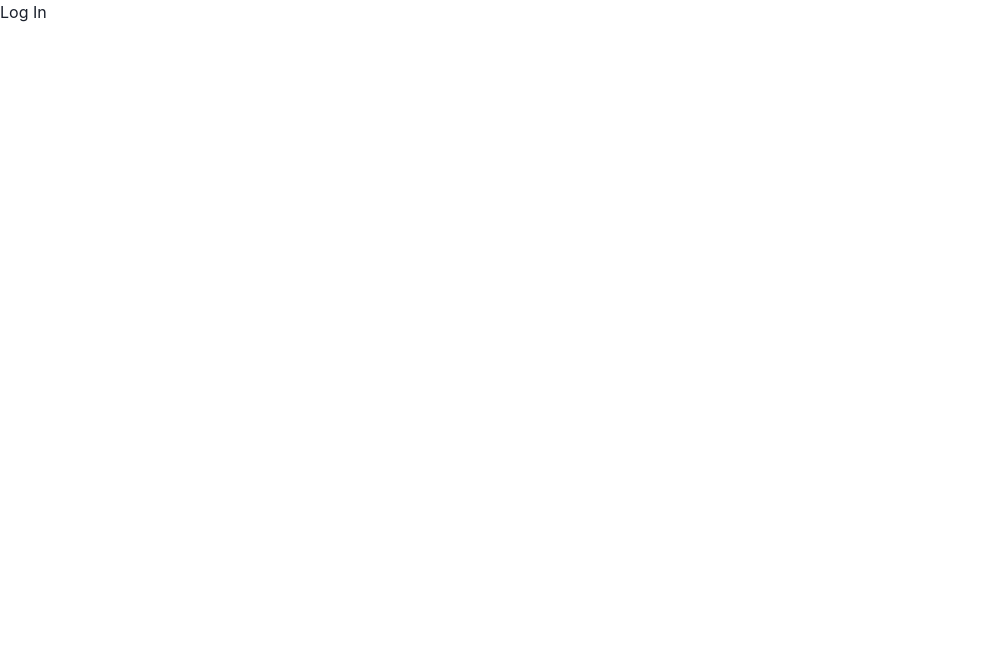
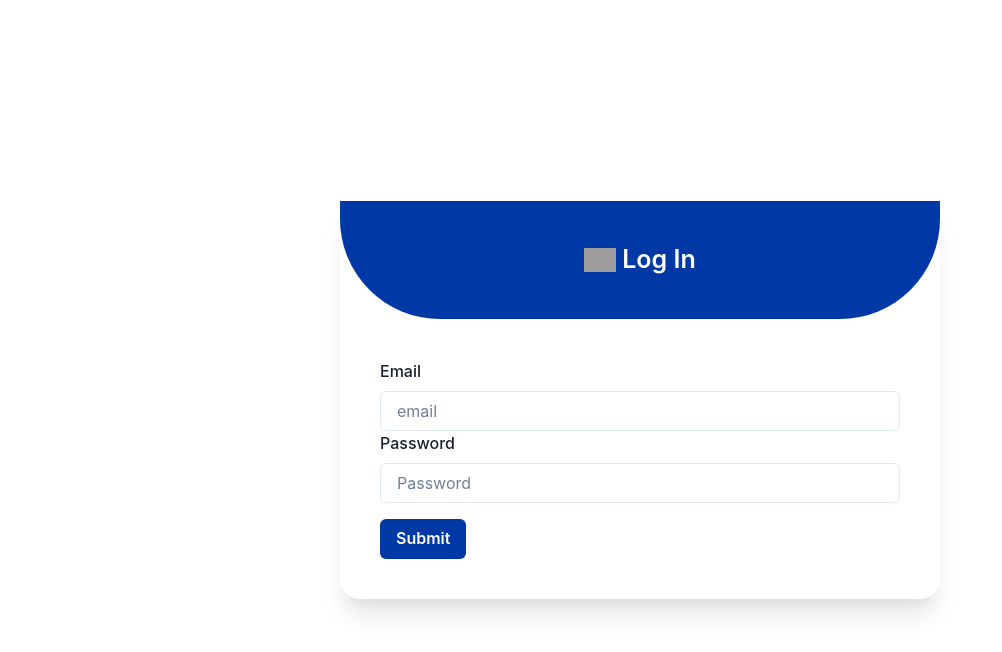
Before and after one commit to Tahsin0909/Stock_Ease, a React (Vite) app: page /logIn in a window 1280 px wide. Shown: the top 652 px of the page, without its empty margins (0-1002 px from the left). Built offline with nearby package versions, Linux system fonts and the light colour scheme; grey boxes are pictures that could not be loaded; a web font is replaced by a local one.

Commit message:
Added Login page

```diff
--- a/package.json
+++ b/package.json
@@ -16,6 +16,7 @@
     "framer-motion": "^11.2.10",
     "react": "^18.2.0",
     "react-dom": "^18.2.0",
+    "react-hook-form": "^7.51.5",
     "react-router-dom": "^6.23.1"
   },
   "devDependencies": {
--- /dev/null
+++ b/src/pages/Login/LogIn.css
@@ -0,0 +1,19 @@
+.custom-shape-divider-top-1717175539 {
+    position: relative;
+    top: 0;
+    left: 0;
+    width: 100%;
+    overflow: hidden;
+    line-height: 0;
+}
+
+.custom-shape-divider-top-1717175539 svg {
+    position: relative;
+    display: block;
+    width: calc(100% + 1.3px);
+    height: 275px;
+}
+
+.custom-shape-divider-top-1717175539 .shape-fill {
+    fill: #0039A6;
+}
--- /dev/null
+++ b/src/pages/Login/Login.jsx
@@ -0,0 +1,107 @@
+import { useForm } from 'react-hook-form'
+import {
+    FormLabel,
+    FormControl,
+    Input,
+    Button,
+    Box,
+    FormErrorMessage,
+    Image,
+    Text
+} from '@chakra-ui/react'
+
+import './LogIn.css'
+import { useNavigate } from 'react-router-dom';
+
+const Login = () => {
+
+    const navigate = useNavigate();
+
+    const {
+        handleSubmit,
+        register,
+        formState: { errors, isSubmitting },
+    } = useForm()
+
+    function onSubmit(values) {
+        return new Promise((resolve) => {
+            setTimeout(() => {
+                console.log(values);
+                const AuthUser = { email: values.email, password: values.password }
+                const AuthUserStringify = JSON.stringify(AuthUser)
+                localStorage.setItem('AuthUser', AuthUserStringify)
+                navigate('/')
+                resolve()
+            }, 3000)
+        })
+    }
+    // const { colorMode } = useColorMode()
+
+    return (
+        // color={colorMode === 'light' ? 'blue' : 'white'}
+        <Box display={'flex'} alignItems={'center'} justifyContent={'center'} width={'100vw'} height={'100vh'} >
+            <Box w={[250, 300, 600]} shadow={'xl'} rounded={'20px'}>
+                <Box display={'flex'} gap={'6px'} alignItems={'center'} justifyContent={'center'} backgroundColor={'#0039a6'} p={[10]} roundedBottom={'100px'}>
+                    <Image w={[8, 8, 8]} src="https://cdn-icons-png.flaticon.com/128/4281/4281866.png" />
+                    <Text fontSize={[25]} fontWeight={600} color={'white'}>
+                        Log In
+                    </Text>
+                </Box>
+                <Box p={[4, 10, 10]} >
+                    <form onSubmit={handleSubmit(onSubmit)} >
+                        <FormControl isInvalid={errors.email}>
+                            <FormLabel htmlFor='email'>Email</FormLabel>
+                            <Input
+                                type='email'
+                                id='email'
+                                placeholder='email'
+                                {...register('email', {
+                                    required: 'Email is required',
+                                    minLength: {
+                                        value: 4,
+                                        message: 'Minimum length should be 4',
+                                    },
+                                    pattern: {
+                                        value: /^[a-zA-Z0-9._%+-]+@[a-zA-Z0-9.-]+\.[a-zA-Z]{2,}$/,
+                                        message: 'Invalid email address',
+                                    }
+                                })}
+                            />
+                            <FormErrorMessage>{errors.email && errors.email.message}</FormErrorMessage>
+                        </FormControl>
+
+                        <FormControl isInvalid={errors.password}>
+                            <FormLabel htmlFor='password'>Password</FormLabel>
+                            <Input
+                                type='password'
+                                id='password'
+                                placeholder='Password'
+                                {...register('password', {
+                                    required: 'Password is required',
+                                    minLength: {
+                                        value: 8,
+                                        message: 'Password must be at least 8 characters long',
+                                    },
+                                    pattern: {
+                                        value: /^(?=.*[a-z])(?=.*[A-Z])(?=.*\d)(?=.*[@$!%*?&])[A-Za-z\d@$!%*?&]{8,}$/,
+                                        message: 'Password must include at least one uppercase letter, one lowercase letter, one number, and one special character',
+                                    },
+                                })}
+                            />
+                            <FormErrorMessage>{errors.password && errors.password.message}</FormErrorMessage>
+                        </FormControl>
+                        <Button mt={4} backgroundColor={'#0039a6'} isLoading={isSubmitting} type='submit' textColor={'white'}>
+                            Submit
+                        </Button>
+
+                    </form>
+                </Box>
+
+            </Box>
+        </Box>
+
+
+    );
+};
+
+export default Login;
--- a/src/router/Router.jsx
+++ b/src/router/Router.jsx
@@ -2,6 +2,7 @@ import {
     createBrowserRouter
 } from "react-router-dom";
 import Home from "../pages/Home/Home";
+import Login from "../pages/Login/Login";
 
 
 
@@ -12,6 +13,6 @@ export const router = createBrowserRouter([
     },
     {
         path: '/logIn',
-        element: <p>Log In</p>
+        element: <Login/>
     }
 ]);
```
Also changed, not shown: public/curve.svg (added), 1 other file (tests, documents, lock files or other folders).
